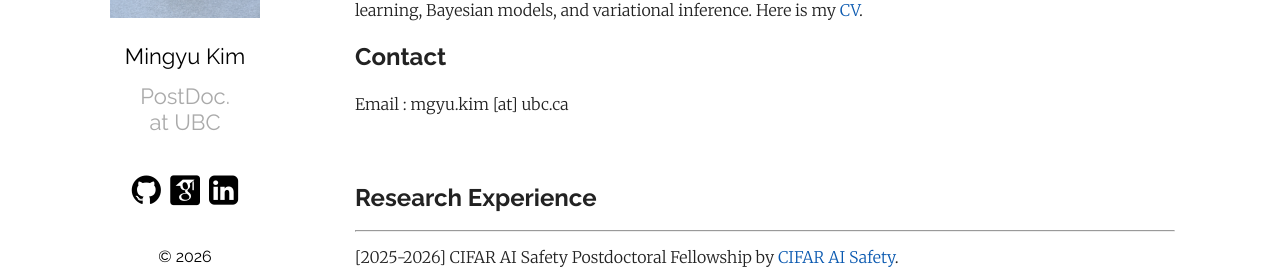
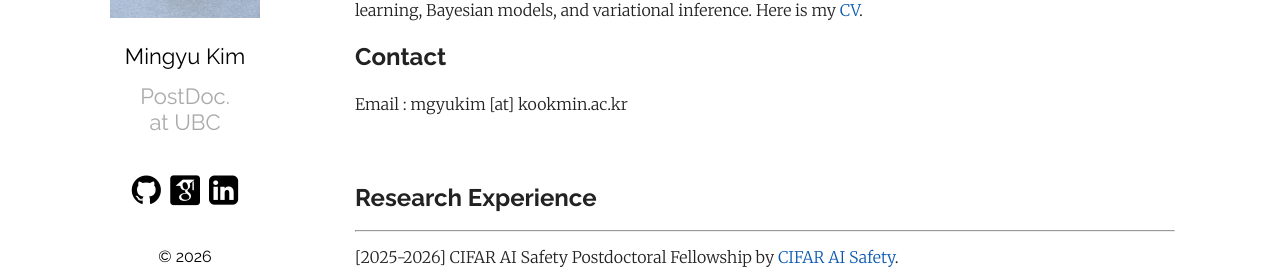
Before and after one commit to MingyuKim87/MingyuKim87.github.io, a Jekyll site: the page built from index.md, in a window 1280 px wide and 900 px high. Shown: the part 329-606 px from the top of the window. Built offline with Jekyll 4.4.1, drawn with Linux system fonts in a browser that asks for light colours; some web fonts are replaced.

Commit message:
Update index.md

```diff
--- a/index.md
+++ b/index.md
@@ -10,7 +10,7 @@
 
 ## Contact
 
-Email : mgyu.kim [at] ubc.ca
+Email : mgyukim [at] kookmin.ac.kr
 
 <br/>
 
```
